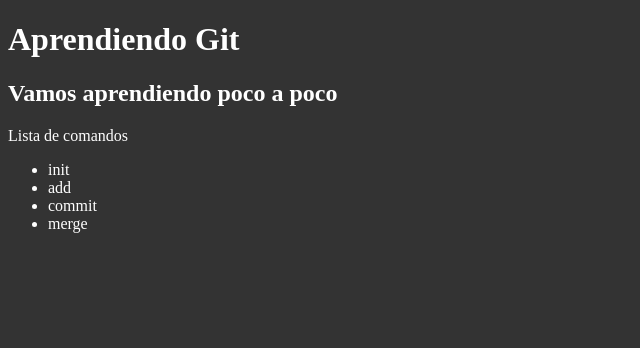
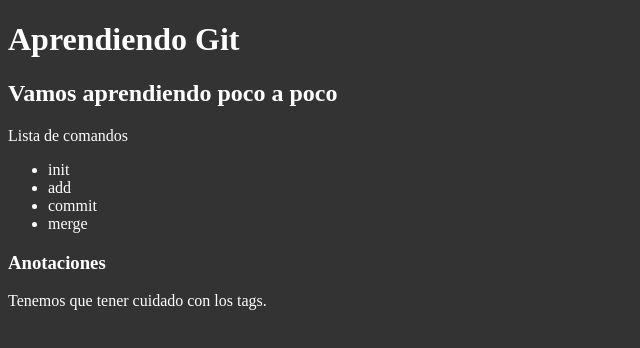
Before and after one commit to RafoDev/test-git, a plain HTML site: page index.html in a window 1280 px wide. Shown: the whole page, without its empty margins (0-640 px from the left). Drawn offline with Linux system fonts and the light colour scheme.

Commit message:
annotations added

```diff
--- a/index.html
+++ b/index.html
@@ -17,5 +17,7 @@
         <li>commit</li>
         <li>merge</li>
     </ul>
+    <h3>Anotaciones</h3>
+    <p>Tenemos que tener cuidado con los tags.</p>
 </class=body>
 </html>
```
